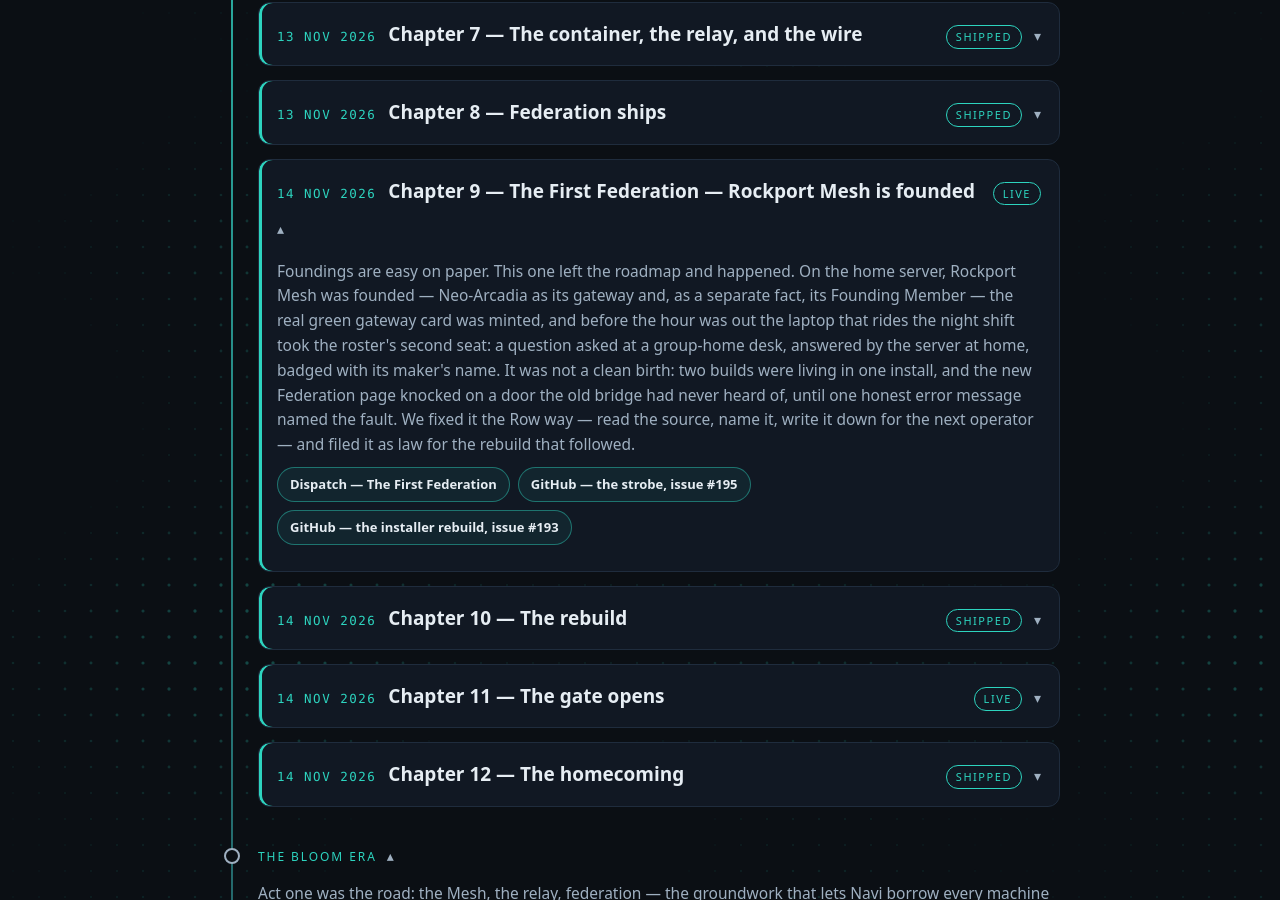
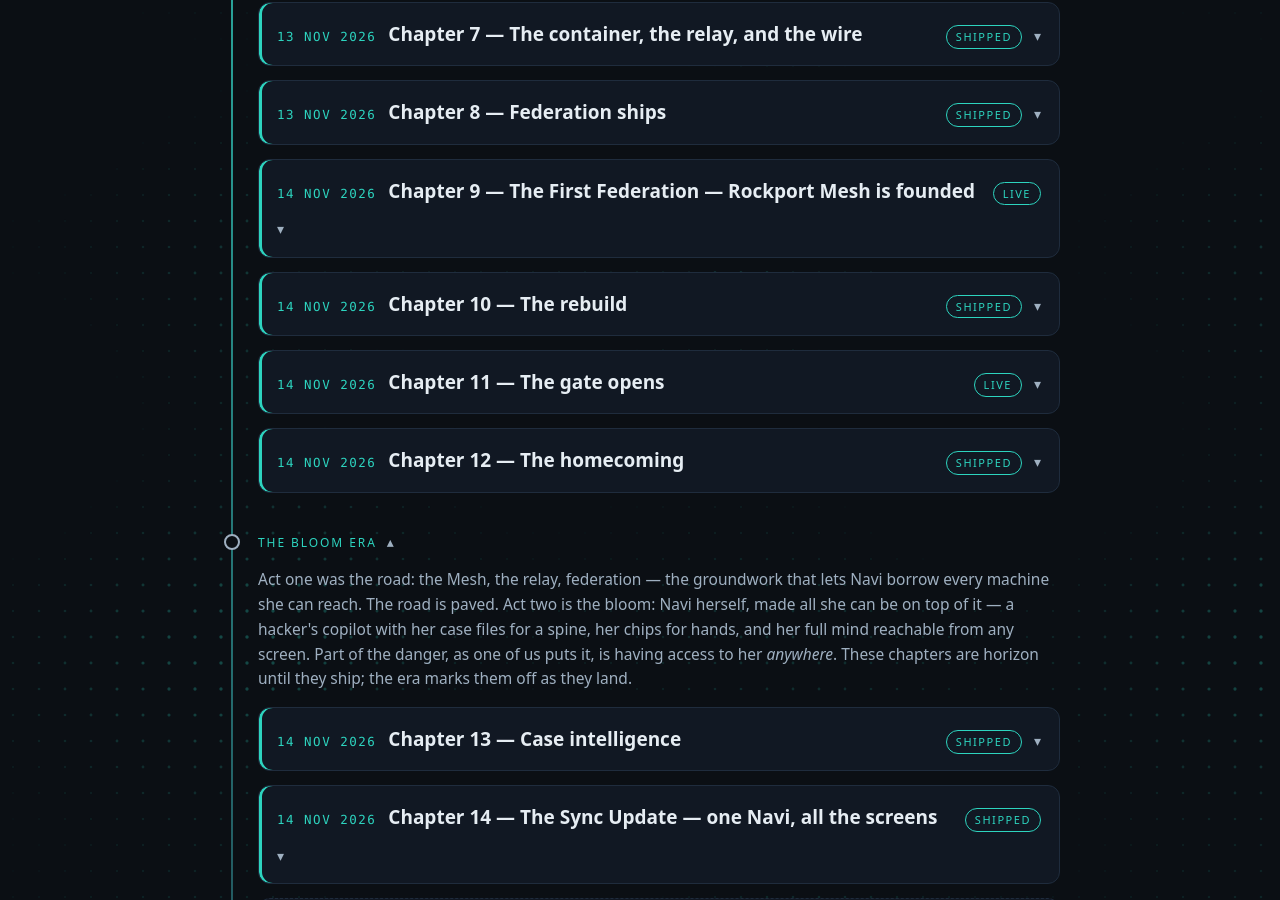
Before and after one commit to AlexKollar/nocturnerow, a Jekyll site: the page built from roadmap.html, in a window 1280 px wide and 900 px high, scrolled down 1370 px. Built offline with Jekyll 4.4.1, drawn with Linux system fonts in a browser that asks for light colours.

Commit message:
Roadmap: chapter 9 no longer starts open (stray open attribute)

```diff
--- a/roadmap.html
+++ b/roadmap.html
@@ -124,7 +124,7 @@ description: "The story of Navi — told by the two rogues who built her road, o
 <p class="tl-links"><a href="https://github.com/AlexKollar/Apex/releases/tag/v0.2.0e">GitHub — Apex v0.2.0e (Edge)</a><a href="https://github.com/AlexKollar/Apex/issues/154">GitHub — the federation design, issue #154</a><a href="/mesh.html">The Mesh page</a></p>
 </div>
 </details>
-<details class="tl-item" open>
+<details class="tl-item">
 <summary><span class="tl-date">14 NOV 2026</span><span class="tl-title">Chapter 9 — The First Federation — Rockport Mesh is founded</span><span class="tl-tag">LIVE</span></summary>
 <div class="tl-body">
 <p>Foundings are easy on paper. This one left the roadmap and happened. On the home server, Rockport Mesh was founded — Neo-Arcadia as its gateway and, as a separate fact, its Founding Member — the real green gateway card was minted, and before the hour was out the laptop that rides the night shift took the roster's second seat: a question asked at a group-home desk, answered by the server at home, badged with its maker's name. It was not a clean birth: two builds were living in one install, and the new Federation page knocked on a door the old bridge had never heard of, until one honest error message named the fault. We fixed it the Row way — read the source, name it, write it down for the next operator — and filed it as law for the rebuild that followed.</p>
```
